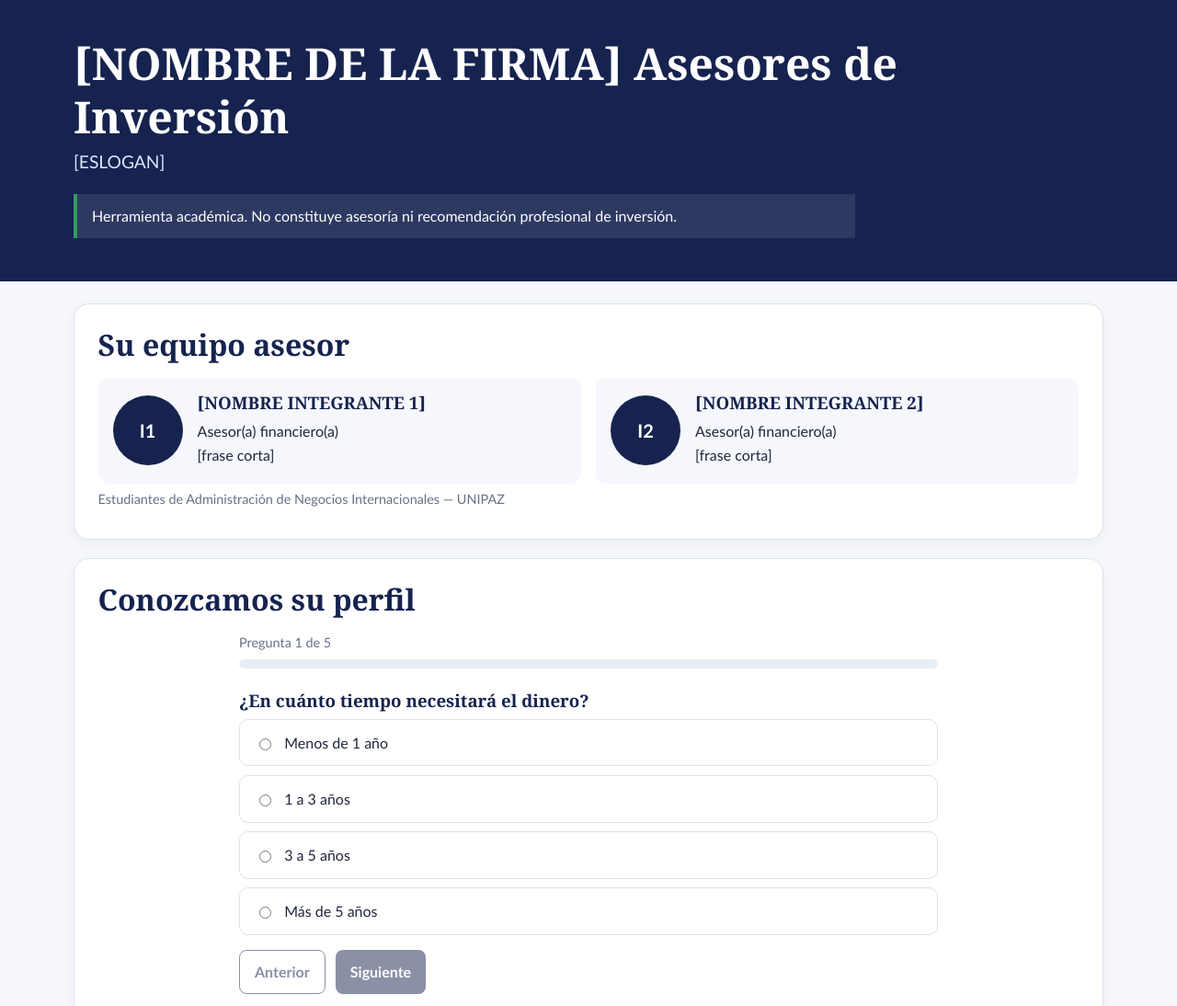
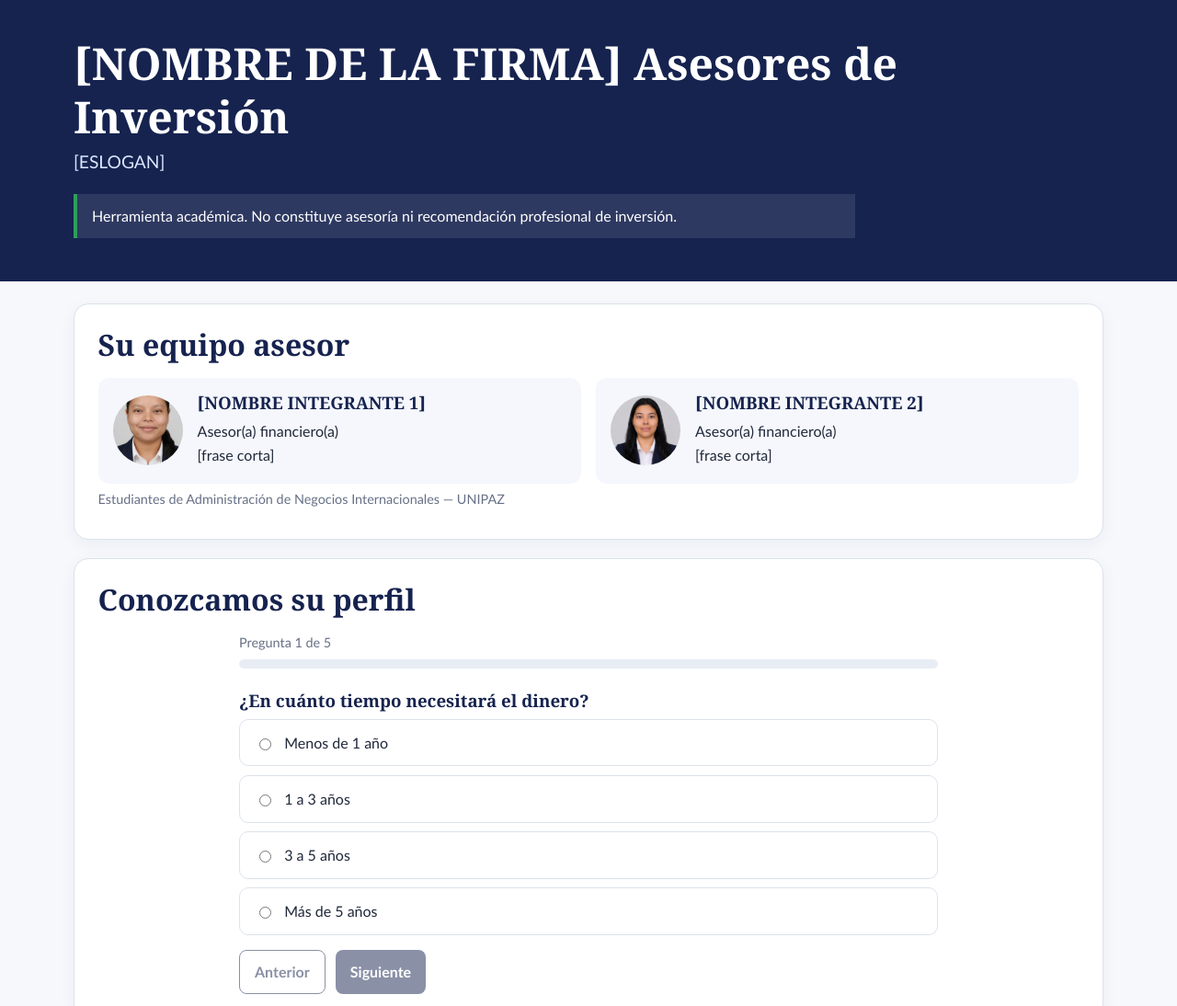
Before and after one commit to darlynatalia777-cell/mercado_de_capitales, a plain HTML site: page index.html in a window 1280 px wide. Shown: the top 1094 px of the page at 92% size. Drawn offline with nearby package versions, Linux system fonts and the light colour scheme; no server answers.

Commit message:
Actualizar fotos de los asesores en index.html con las imágenes enviadas en el repositorio

```diff
--- a/index.html
+++ b/index.html
@@ -218,8 +218,8 @@
       firma: "[NOMBRE DE LA FIRMA] Asesores de Inversión",
       eslogan: "[ESLOGAN]",
       asesores: [
-        { nombre: "[NOMBRE INTEGRANTE 1]", frase: "[frase corta]", foto: "foto1.jpg", iniciales: "I1" },
-        { nombre: "[NOMBRE INTEGRANTE 2]", frase: "[frase corta]", foto: "foto2.jpg", iniciales: "I2" }
+        { nombre: "[NOMBRE INTEGRANTE 1]", frase: "[frase corta]", foto: "WhatsApp%20Image%202026-11-09%20at%203.12.24%20PM.jpeg", iniciales: "I1" },
+        { nombre: "[NOMBRE INTEGRANTE 2]", frase: "[frase corta]", foto: "WhatsApp%20Image%202026-11-09%20at%203.13.15%20PM.jpeg", iniciales: "I2" }
       ],
       preguntasPerfil: [
         { texto: "¿En cuánto tiempo necesitará el dinero?", opciones: ["Menos de 1 año", "1 a 3 años", "3 a 5 años", "Más de 5 años"] },
@@ -228,12 +228,11 @@
         { texto: "¿Tiene ahorros para emergencias de 3 a 6 meses?", opciones: ["No", "Menos de 3 meses", "Sí, 3 a 6 meses", "Sí, más de 6 meses"] },
         { texto: "¿Qué busca?", opciones: ["Proteger mi dinero", "Un poco más que un CDT", "Crecer", "Crecer al máximo"] }
       ],
-      tasaCDT: 0.10, // Tasa efectiva anual editable; valor ilustrativo de 10 %.
-      inflacion: 0.05, // Inflación anual editable; valor ilustrativo de 5 %.
+      tasaCDT: 0.10,
+      inflacion: 0.05,
       fechaProyecto: ""
     };
 
-    // Formatos colombianos para pesos y porcentajes.
     const formatoPesos = new Intl.NumberFormat("es-CO", { style: "currency", currency: "COP", maximumFractionDigits: 0 });
     const formatoNumero = new Intl.NumberFormat("es-CO", { maximumFractionDigits: 2 });
     const formatoPct = new Intl.NumberFormat("es-CO", { minimumFractionDigits: 1, maximumFractionDigits: 2 });
@@ -252,14 +251,12 @@
     let graficoSimulacion = null;
     let ultimaSimulacion = null;
 
-    // Datos ficticios para que el simulador pueda usarse antes de publicar datos.json.
     const ejemplos = [
       { ticker: "EJEMPLO-A", nombre: "Acción Ejemplo A", nemotecnico: "EJEMPLO A", sector: "Sector ficticio", moneda: "COP", precio: 10000, fecha: "", variacion_dia_pct: 0.8, rent_1a_pct: 8, rent_anual_3a_pct: 7, volatilidad_anual_pct: 12, caida_maxima_1a_pct: -10, dividendo_rend_pct: 2, historico: [] },
       { ticker: "EJEMPLO-B", nombre: "Acción Ejemplo B", nemotecnico: "EJEMPLO B", sector: "Sector ficticio", moneda: "COP", precio: 25000, fecha: "", variacion_dia_pct: -0.5, rent_1a_pct: 13, rent_anual_3a_pct: 11, volatilidad_anual_pct: 25, caida_maxima_1a_pct: -18, dividendo_rend_pct: 1.5, historico: [] },
       { ticker: "EJEMPLO-C", nombre: "Acción Ejemplo C", nemotecnico: "EJEMPLO C", sector: "Sector ficticio", moneda: "COP", precio: 5000, fecha: "", variacion_dia_pct: 1.2, rent_1a_pct: 22, rent_anual_3a_pct: 16, volatilidad_anual_pct: 42, caida_maxima_1a_pct: -32, dividendo_rend_pct: 0, historico: [] }
     ];
 
-    // Presentación del equipo y fallback de fotos sin dependencias externas.
     function renderEquipo() {
       document.getElementById("firmName").textContent = CONFIG.firma;
       document.getElementById("slogan").textContent = CONFIG.eslogan;
@@ -291,7 +288,6 @@
       });
     }
 
-    // Encuesta secuencial de perfil: cada respuesta aporta de uno a cuatro puntos.
     function mostrarPregunta() {
       const area = document.getElementById("questionArea");
       const question = CONFIG.preguntasPerfil[preguntaActual];
@@ -324,6 +320,7 @@
       document.getElementById("nextQuestion").textContent = preguntaActual === CONFIG.preguntasPerfil.length - 1 ? "Ver mi perfil" : "Siguiente";
       document.getElementById("nextQuestion").disabled = respuestasPerfil[preguntaActual] === null;
     }
+
     function mostrarPerfil() {
       const score = respuestasPerfil.reduce((sum, value) => sum + value, 0);
       perfilActual = score <= 9 ? "Conservador" : score <= 15 ? "Moderado" : "Arriesgado";
@@ -368,7 +365,6 @@
       document.getElementById("calculateBtn").click();
     }
 
-    // Carga del JSON publicado. Si no está disponible, se identifica claramente la información ficticia.
     async function cargarDatos() {
       try {
         const response = await fetch("datos.json", { cache: "no-store" });
@@ -393,7 +389,6 @@
       renderInputs();
     }
 
-    // Tabla, clasificación de riesgo y etiqueta de coherencia con el perfil.
     function nivelRiesgo(volatilidad) {
       if (volatilidad < 20) return "Bajo";
       if (volatilidad <= 35) return "Medio";
@@ -453,7 +448,6 @@
         : "";
     }
 
-    // Gráfico mensual de cierres disponible para la acción seleccionada.
     function mostrarHistorico(index) {
       const stock = acciones[index];
       const points = Array.isArray(stock.historico) ? stock.historico : [];
@@ -471,7 +465,6 @@
       });
     }
 
-    // Selección de una acción o una canasta con ponderación igualitaria.
     function renderChoices() {
       const container = document.getElementById("stockChoices");
       container.replaceChildren();
@@ -512,7 +505,6 @@
       if (ultimaSimulacion) calcularSimulacion();
     }
 
-    // Campos que cambian según el modo de cálculo elegido.
     const campos = {
       future: [
         { id: "initial", label: "Capital inicial", type: "number", value: 1000000, min: 0, step: 10000 },
@@ -535,6 +527,7 @@
         { id: "years", label: "Años", type: "number", value: 5, min: .1, step: .1 }
       ]
     };
+
     function renderInputs() {
       const container = document.getElementById("simInputs");
       container.replaceChildren();
@@ -554,6 +547,7 @@
         container.append(label);
       });
     }
+
     document.querySelectorAll(".tab").forEach(tab => tab.addEventListener("click", () => {
       modoActual = tab.dataset.mode;
       document.querySelectorAll(".tab").forEach(item => item.setAttribute("aria-selected", String(item === tab)));
@@ -569,7 +563,6 @@
     });
     document.getElementById("customReturn").addEventListener("input", actualizarFuenteRentabilidad);
 
-    // Funciones financieras con aportes al final de cada mes.
     function factorAportes(i, months) {
       if (Math.abs(i) < 1e-12) return months;
       return ((1 + i) ** months - 1) / i;
@@ -615,7 +608,7 @@
       const numerator = goal - initial * (1 + r) ** years;
       const denominator = factorAportes(i, months);
       const requiredContribution = denominator > 0 ? numerator / denominator : NaN;
-      return { amount: goal, years, monthly: Math.max(0, requiredContribution), initial, error: !Number.isFinite(requiredContribution) ? "No es posible calcular el aporte con estos datos." : null, enough: requiredContribution < 0 };
+      return { amount: goal, years, monthly: Math.max(0, requiredContribution), initial, error: !Number.isFinite(requiredContribution) ? "No es posible calcular el aporte con estos datos." : null, enough: requiredContribution <= 0 };
     }
     function leerParametros() {
       const read = id => Number(document.getElementById(id)?.value);
@@ -648,7 +641,6 @@
       return initial + monthly * Math.round(years * 12);
     }
 
-    // Cálculo de escenarios, CDT, rentabilidad real, títulos enteros y gráfico anual.
     function calcularSimulacion() {
       const message = document.getElementById("simMessage");
       const results = document.getElementById("simResults");
@@ -657,8 +649,7 @@
       try {
         const base = datosBase();
         if (!base.stocks.length) throw new Error("Seleccione al menos una acción.");
-        if (document.getElementById("returnSource").value === "custom" &&
-            (!document.getElementById("customReturn").value.trim() || !Number.isFinite(Number(document.getElementById("customReturn").value)))) {
+        if (document.getElementById("returnSource").value === "custom" && (!document.getElementById("customReturn").value.trim() || !Number.isFinite(Number(document.getElementById("customReturn").value)))) {
           throw new Error("Ingrese una rentabilidad personalizada válida.");
         }
         const params = leerParametros();
@@ -741,7 +732,7 @@
         display.append(metricGrid);
         const explanation = document.createElement("p");
         explanation.className = "small";
-        explanation.textContent = "Los escenarios representan un rango aproximado y no una garantía. El CDT y la inflación son supuestos editables en CONFIG; la comparación no incorpora impuestos, costos ni cambios de tasa.";
+        explanation.textContent = "Los escenarios representan un rango aproximado y no una garantía. El CDT y la inflación son supuestos editables en CONFIG; la comparación no incorpora impuestos, comisiones ni cambios de mercado.";
         display.append(explanation);
         results.append(display);
         ultimaSimulacion = { base, params, rates };
@@ -755,6 +746,7 @@
         if (graficoSimulacion) { graficoSimulacion.destroy(); graficoSimulacion = null; }
       }
     }
+
     function renderGraficoSimulacion(simulation) {
       const { params, rates } = simulation;
       const years = modoActual === "time" ? (proyectar(simulation.base.r, params).years || 1) : params.years;
@@ -780,7 +772,6 @@
       });
     }
 
-    // Botones, reinicio y fecha del proyecto.
     document.getElementById("calculateBtn").addEventListener("click", calcularSimulacion);
     document.getElementById("prevQuestion").addEventListener("click", () => { if (preguntaActual > 0) { preguntaActual--; mostrarPregunta(); } });
     document.getElementById("nextQuestion").addEventListener("click", () => {
```
